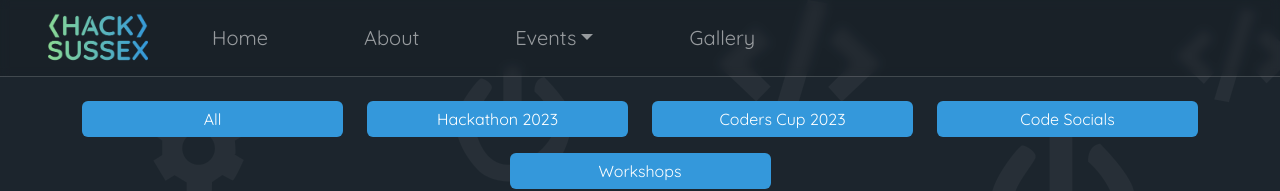
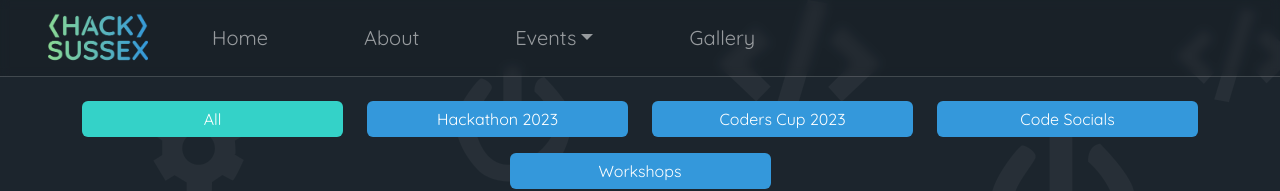
Before and after one commit to HackSussexP/HackSussexWebsite, a React (Create React App) app: page /gallery in a window 1280 px wide. Shown: the top 191 px of the page. Built offline with nearby package versions, Linux system fonts and the light colour scheme.

Commit message:
feat: active gallery now electric green

```diff
--- a/src/components/GalleryTemplate.js
+++ b/src/components/GalleryTemplate.js
@@ -44,6 +44,12 @@
     textDecoration: 'none !important',
   };
 
+
+  const activeButtonStyle = {
+    ...largeButtonStyle,
+    backgroundColor: 'var(--electric-green)',
+  };
+
   const handleBackdropClick = (e) => {
     if (!modalContentRef.current.contains(e.target)) {
       setExpandedImage(null);
@@ -64,9 +70,9 @@
           <div key={event.id} className="col-6 col-md-4 col-lg-3 mb-3">
             <button
               className="btn w-100 btn-blue"
-              style={largeButtonStyle}
+              style={selectedEvent === event.id ? activeButtonStyle : largeButtonStyle}
               onClick={() => setSelectedEvent(event.id)}
-            >
+              >
               {event.name}
             </button>
           </div>
```
